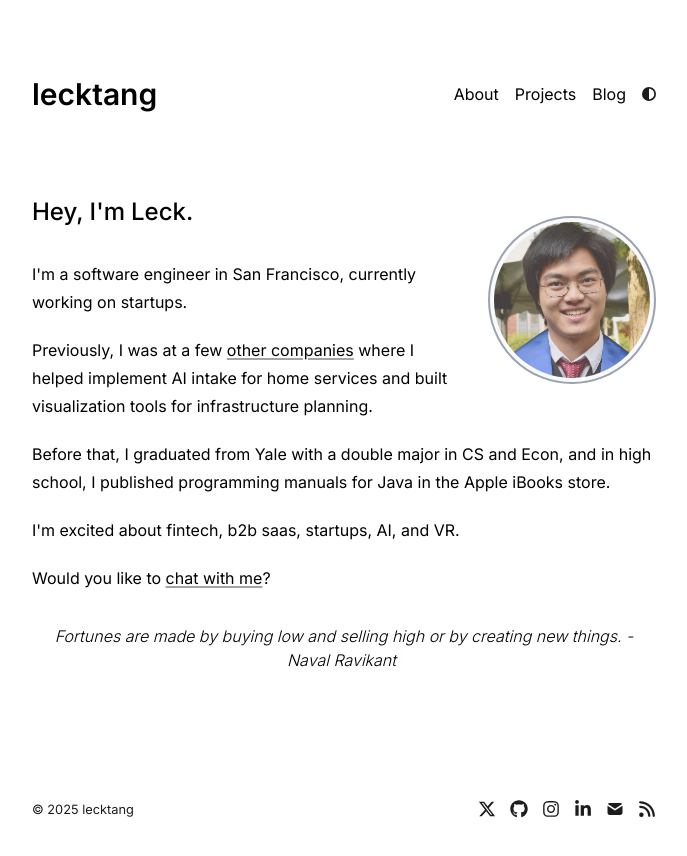
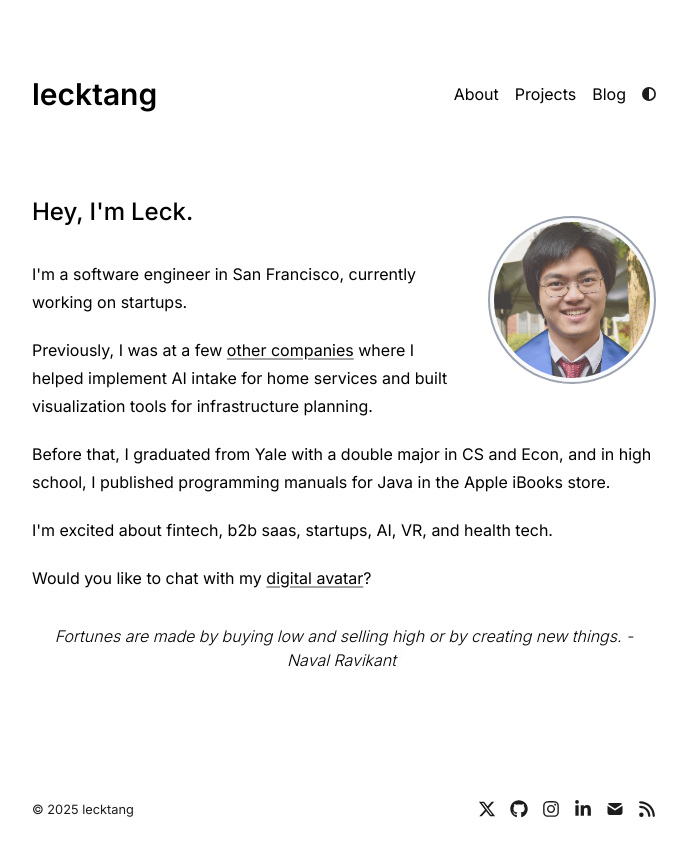
Before and after one commit to achrysaetos/portfolio-website, a Next.js app: page / in a window 1280 px wide. Shown: the top 856 px of the page, without its empty margins (296-983 px from the left). Built offline with nearby package versions, Linux system fonts and the light colour scheme.

Commit message:
minor content updates

```diff
--- a/app/components/footer.tsx
+++ b/app/components/footer.tsx
@@ -10,6 +10,7 @@ import {
 } from "react-icons/fa6";
 import { TbMailFilled } from "react-icons/tb";
 import { metaData, socialLinks } from "app/config";
+import Link from "next/link";
 
 const YEAR = new Date().getFullYear();
 
@@ -51,14 +52,12 @@ export default function Footer() {
   return (
     <small className="block lg:mt-24 mt-16 text-[#1C1C1C] dark:text-[#D4D4D4]">
       <time>© {YEAR}</time>{" "}
-      <a
+      <Link
         className="no-underline"
-        href={socialLinks.twitter}
-        target="_blank"
-        rel="noopener noreferrer"
+        href="/"
       >
         {metaData.title}
-      </a>
+      </Link>
       <style jsx>{`
         @media screen and (max-width: 480px) {
           article {
--- a/app/page.tsx
+++ b/app/page.tsx
@@ -103,12 +103,12 @@ export default function Page() {
           Before that, I graduated from Yale with a double major in CS and Econ, and in high school, I published programming manuals for Java in the Apple iBooks store.
         </p>
         <p>
-          I'm excited about fintech, b2b saas, startups, AI, and VR.
+          I'm excited about fintech, b2b saas, startups, AI, VR, and health tech.
         </p>
         <p>
-          Would you like to{" "}
+          Would you like to chat with my{" "}
           <a href="/" target="_blank">
-            chat with me
+            digital avatar
           </a>
           ?
         </p>
```
